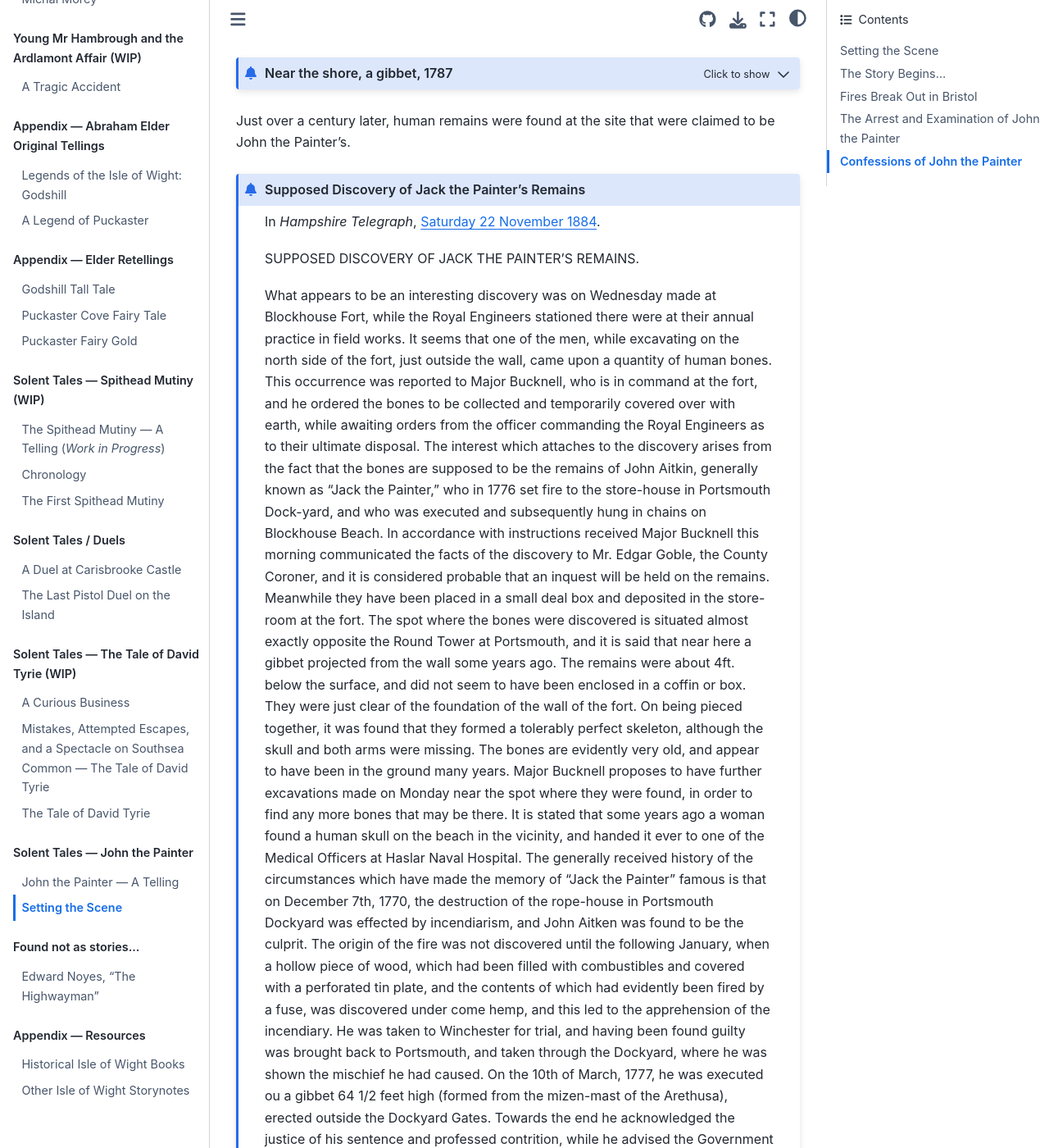
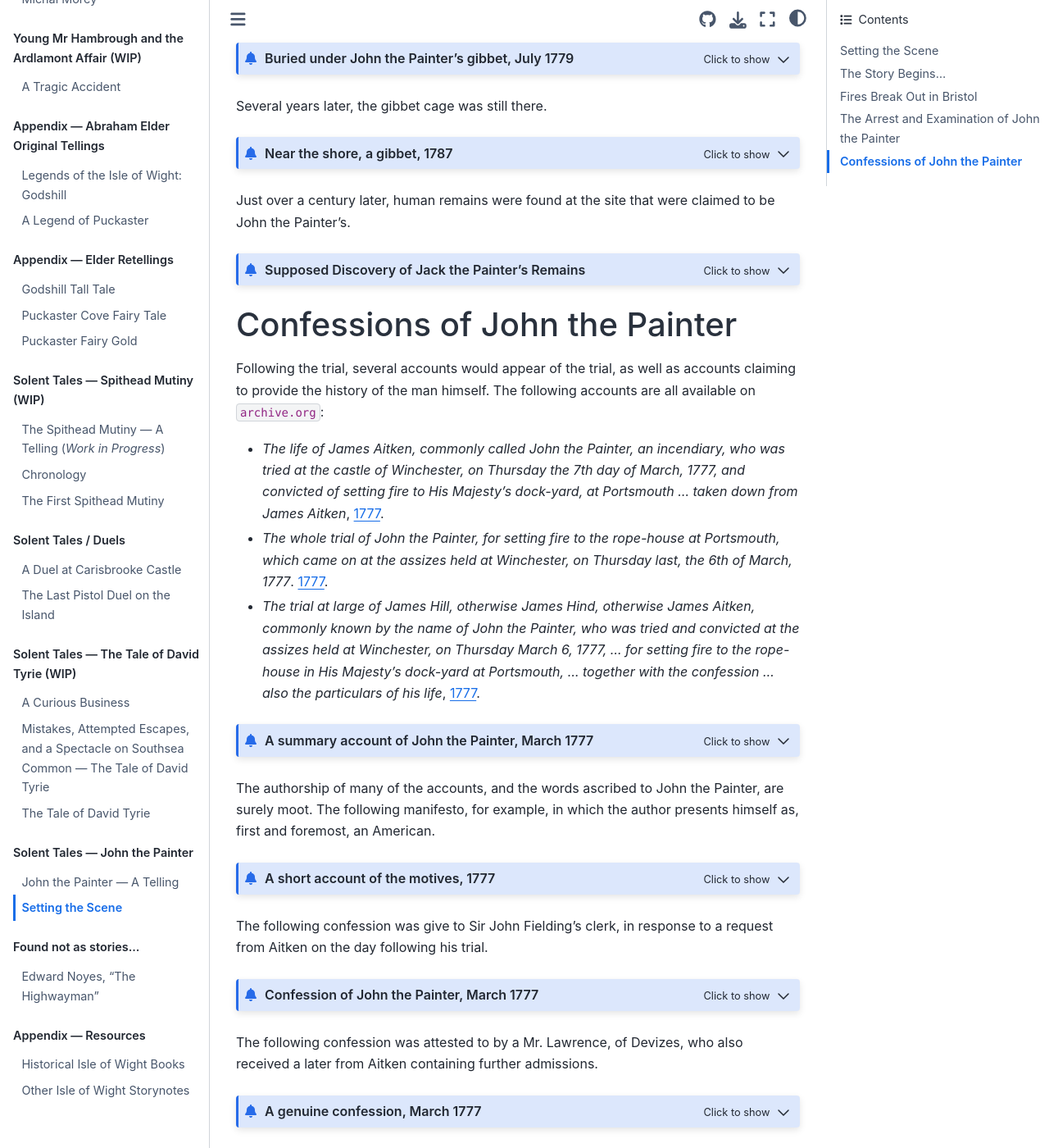
Before and after one commit to psychemedia/island-storynotes, a Jupyter Book: the page built from john_the_painter.md, in a window 1280 px wide and 1400 px high, scrolled down 6825 px. Shown: the whole window at 82% size. Built offline with Jupyter Book 1.0.4 settings and Sphinx 7.4.7 and the Sphinx Book theme 1.1.4, drawn with Linux system fonts in a browser that asks for light colours; some of the changed lines change nothing that is shown; some of the changed text lies outside the part shown.

Commit message:
Update john_the_painter.md

````diff
--- a/john_the_painter.md
+++ b/john_the_painter.md
@@ -579,6 +579,8 @@
 II. And be it further enacted by the Authority aforesaid, That any Person who shall commit any of the Offences before mentioned, in any Place out of this Realm, may be indicted and tried for the same, either in any Shire or County within this Realm, in like Manner and Form as if such Offence had been committed within the said Shire or County, or in such Island, Country, or Place where such Offence shall have been actually committed, as His Majesty, His Heirs or Successors, may deem most expedient for bringing such Offender to Justice; any Law, Usage, or Custom notwithstanding.
 
 ```
+
+*The death penalty for committing arson in Royal Navy dockyards would not be repealed until 1971, two years after the death penalty for murder was permanently removed from the statute book. The death sentence for treason was not repealed until 1998.*
 
 The Assizes began, with the trial date called for Thursday, March 16th, 1777. And the crowds gathered.
 
@@ -837,6 +839,8 @@
 Just over a century later, human remains were found at the site that were claimed to be John the Painter's.
 
 ```{admonition} Supposed Discovery of Jack the Painter's Remains
+:class: dropdown
+
 In *Hampshire Telegraph*, [Saturday 22 November 1884](https://britishnewspaperarchive.co.uk/viewer/bl/0000069/18841122/021/0005).
 
 SUPPOSED DISCOVERY OF JACK THE PAINTER'S REMAINS.
````
